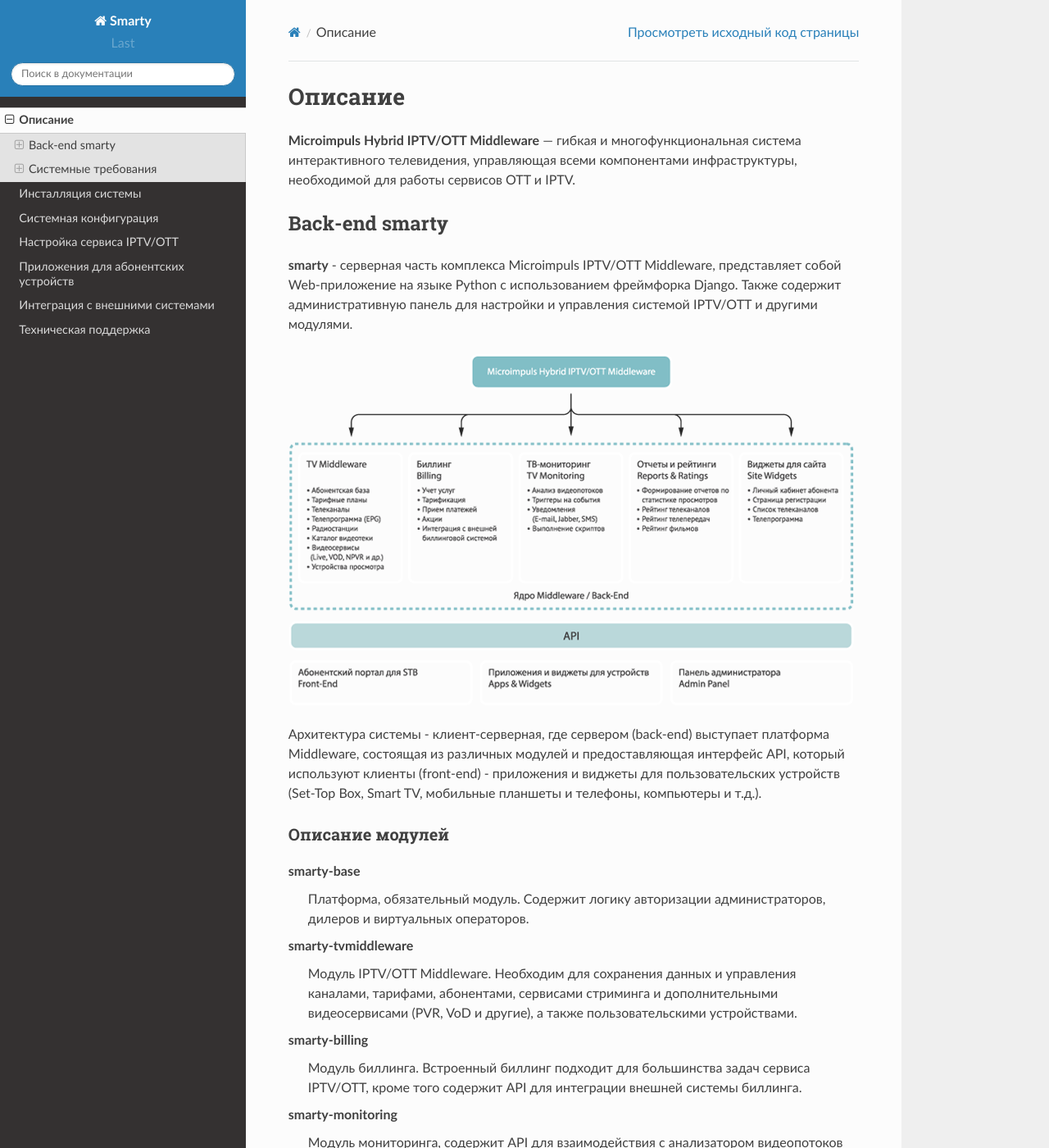
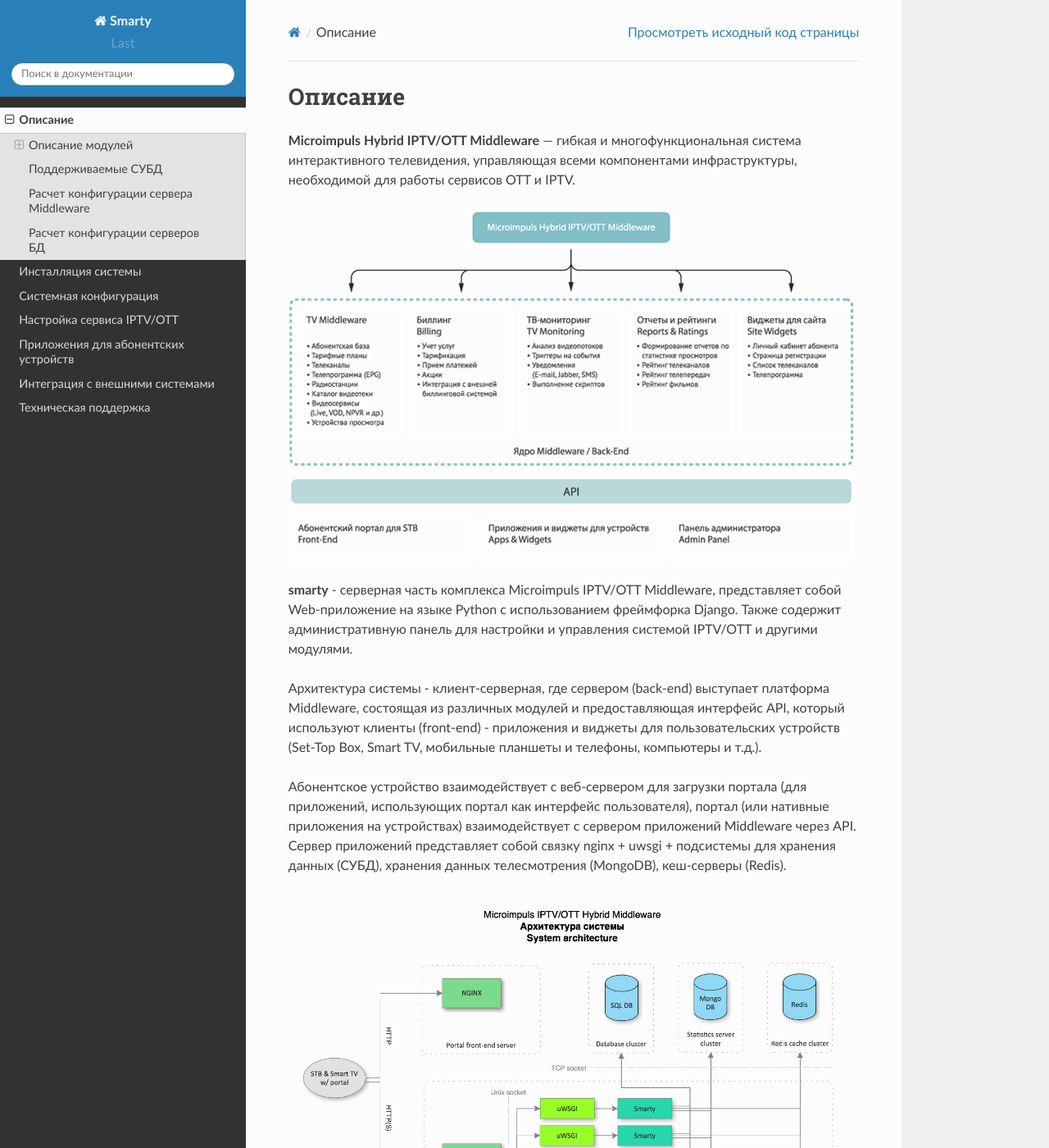
Before and after one commit to sergey-yakovlev/smarty-docs, a Sphinx documentation site: the page built from source/introduction.rst, in a window 1280 px wide and 1400 px high. Shown: the whole window at 82% size. Built offline with Sphinx 7.4.7 and the Read the Docs theme 2.0.0, drawn with Linux system fonts in a browser that asks for light colours.

Commit message:
схема архитектуры системы

```diff
--- a/source/introduction.rst
+++ b/source/introduction.rst
@@ -7,20 +7,24 @@
 **Microimpuls Hybrid IPTV/OTT Middleware** — гибкая и многофункциональная система интерактивного телевидения, управляющая
 всеми компонентами инфраструктуры, необходимой для работы сервисов OTT и IPTV.
 
+.. image:: img/microimpuls-middleware-scheme.png
+
 .. _smarty:
-
-Back-end smarty
-===============
 
 **smarty** - серверная часть комплекса Microimpuls IPTV/OTT Middleware, представляет собой Web-приложение на языке Python
 с использованием фреймфорка Django. Также содержит административную панель для настройки и управления системой IPTV/OTT
 и другими модулями.
 
-.. image:: img/microimpuls-middleware-scheme.png
-
 Архитектура системы - клиент-серверная, где сервером (back-end) выступает платформа Middleware,
 состоящая из различных модулей и предоставляющая интерфейс API, который используют клиенты (front-end) -
 приложения и виджеты для пользовательских устройств (Set-Top Box, Smart TV, мобильные планшеты и телефоны, компьютеры и т.д.).
+
+Абонентское устройство взаимодействует с веб-сервером для загрузки портала (для приложений, использующих портал как
+интерфейс пользователя), портал (или нативные приложения на устройствах) взаимодействует с сервером приложений
+Middleware через API. Сервер приложений представляет собой связку nginx + uwsgi + подсистемы для хранения данных (СУБД),
+хранения данных телесмотрения (MongoDB), кеш-серверы (Redis).
+
+.. image:: img/microimpuls-middleware-architecture.png
 
 .. _smarty-modules:
 
```
Also changed, not shown: source/img/microimpuls-middleware-architecture.png (added).
